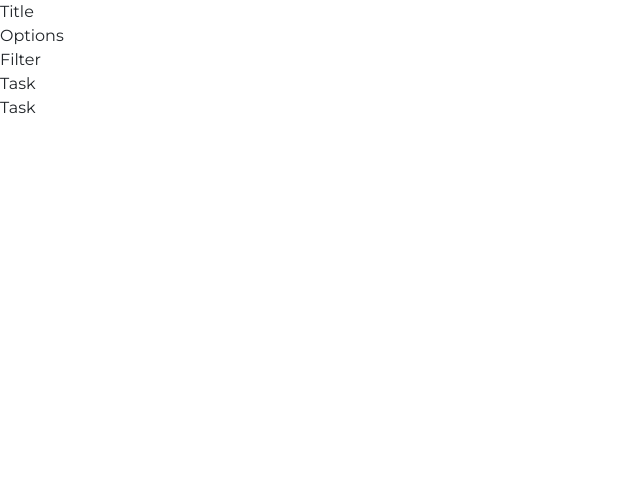
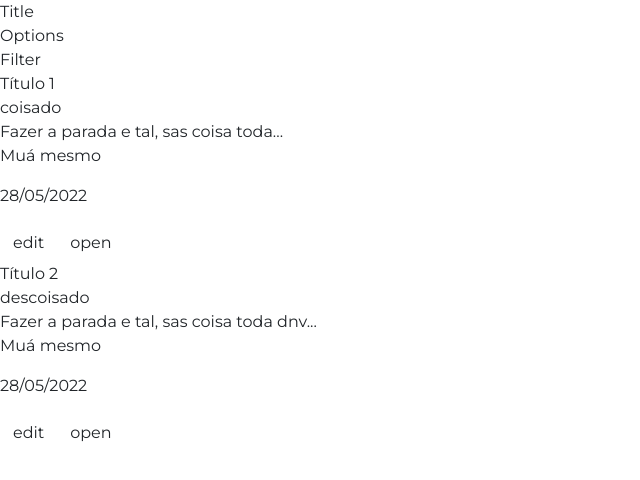
Before and after one commit to jotapedrok/TLBlitz, a React (Create React App) app in the folder app/frontend/: page /list in a window 1280 px wide. Shown: the top 480 px of the page, without its empty margins (0-640 px from the left). Built offline with nearby package versions, Linux system fonts and the light colour scheme; no server answers.

Commit message:
implements: colapse content on Task

```diff
--- a/app/frontend/src/components/Task/index.tsx
+++ b/app/frontend/src/components/Task/index.tsx
@@ -1,6 +1,55 @@
-import React from 'react';
+import moment from 'moment';
+import React, { useState } from 'react';
+import { Collapse } from 'react-bootstrap';
 import './style.scss';
 
-export default function Task() {
-  return <div>Task</div>;
+interface props {
+  taskTitle: string;
+  taskStatus: string;
+  taskContent: string;
+  createdBy: string;
+  createdAt: number;
+  taskDescription: string;
 }
+
+export default function Task({
+  taskStatus,
+  taskTitle,
+  taskDescription,
+  taskContent,
+  createdBy,
+  createdAt,
+}: Partial<props>) {
+  const [open, setOpen] = useState(false);
+  const createdDate = moment(createdAt).format('DD/MM/yyyy');
+  return (
+    <div className="task">
+      <div className="task-header">
+        <div className="task-header-title">{taskTitle}</div>
+        <div className="task-header-status">{taskStatus}</div>
+      </div>
+      <div className="task-description">{taskDescription}</div>
+      <div className="task-options">
+        <div className="taks-options-info">
+          <p className="task-options-info-creator">{createdBy}</p>
+          <p className="task-options-info-created-at">{createdDate}</p>
+        </div>
+        <button type="button" className="btn task-options-edit">
+          edit
+        </button>
+        <button
+          onClick={() => setOpen(!open)}
+          aria-controls="example-collapse-text"
+          aria-expanded={open}
+          type="button"
+          className="btn task-options-open-content"
+        >
+          open
+        </button>
+      </div>
+      <Collapse in={open}>
+        <div className="task-content">{taskContent}</div>
+      </Collapse>
+    </div>
+  );
+}
--- a/app/frontend/src/components/TaskList/index.tsx
+++ b/app/frontend/src/components/TaskList/index.tsx
@@ -2,11 +2,28 @@ import React from 'react';
 import Task from '../Task';
 import './style.scss';
 
+const content =
+  'Lorem ipsum dolor sit amet consectetur adipisicing elit. Explicabo iure illo assumenda consequuntur dicta ducimus amet vero voluptates nostrum! Iure dolorem unde natus! Nisi illo dolorum rerum tenetur voluptatum sunt Lorem ipsum dolor sit amet consectetur adipisicing elit. Explicabo iure illo assumenda consequuntur dicta ducimus amet vero voluptates nostrum! Iure dolorem unde natus! Nisi illo dolorum rerum tenetur voluptatum sunt ';
+
 export default function TaskList() {
   return (
     <div className="TaskList">
-      <Task />
-      <Task />
+      <Task
+        taskStatus="coisado"
+        taskTitle="Título 1"
+        taskContent={content}
+        taskDescription="Fazer a parada e tal, sas coisa toda..."
+        createdAt={1653715538000}
+        createdBy="Muá mesmo"
+      />
+      <Task
+        taskStatus="descoisado"
+        taskTitle="Título 2"
+        taskContent={content}
+        taskDescription="Fazer a parada e tal, sas coisa toda dnv..."
+        createdAt={1653715538000}
+        createdBy="Muá mesmo"
+      />
     </div>
   );
 }
```
